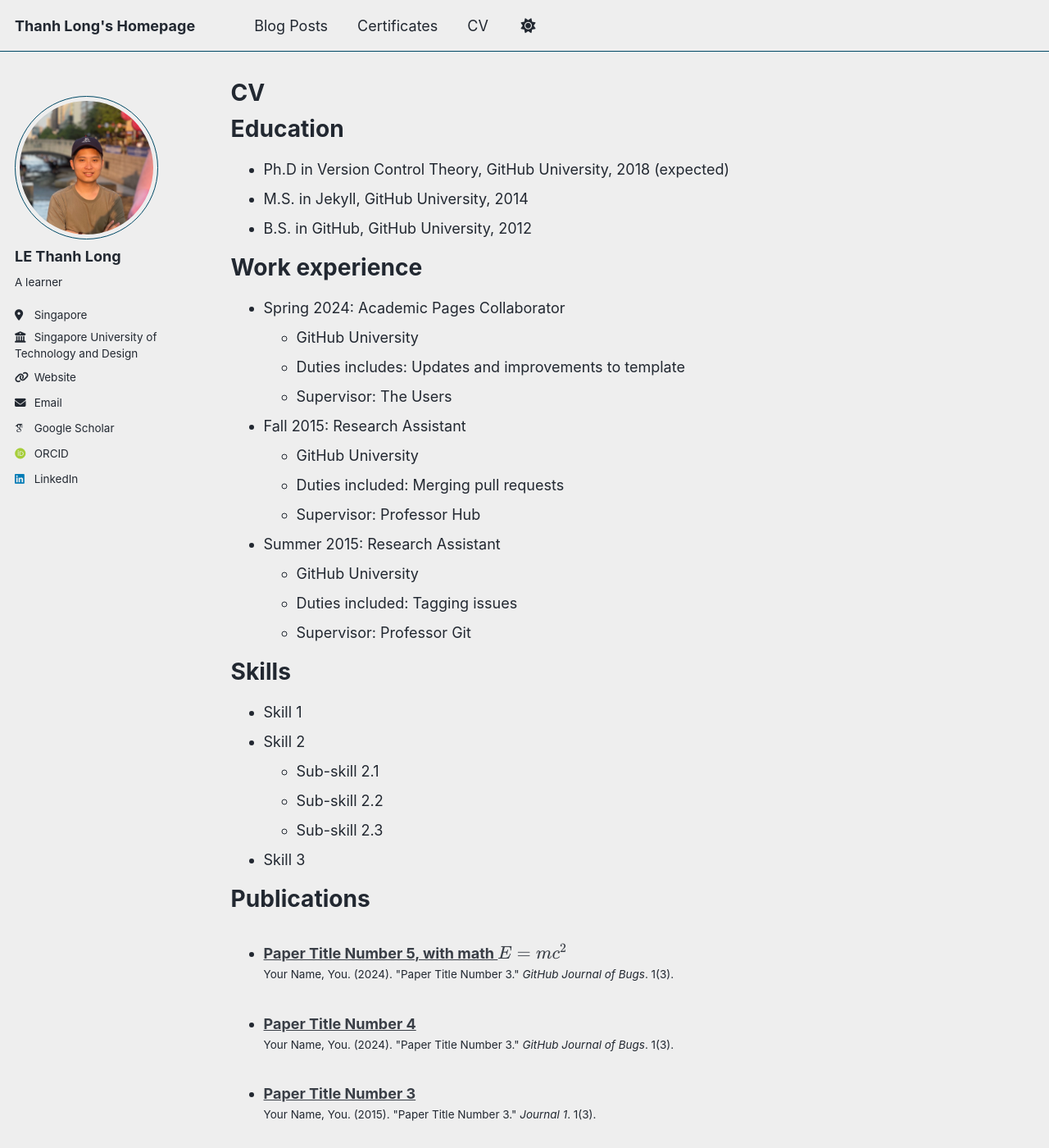
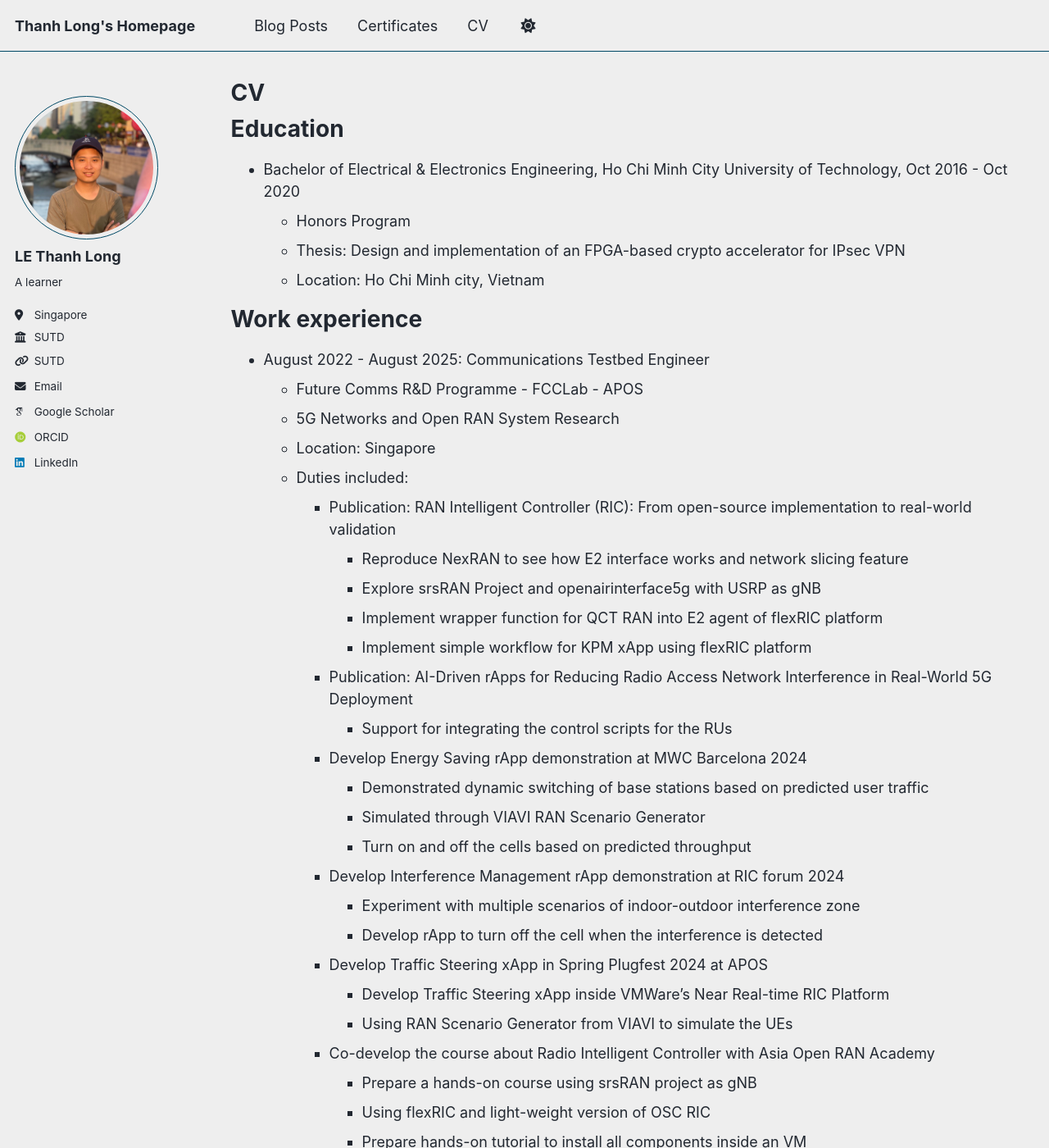
Before and after one commit to thanhlongvt98/thanhlongvt98.github.io, a Jekyll site: the page built from _pages/cv.md, in a window 1280 px wide and 1400 px high. Shown: the whole window at 82% size. Built offline with Jekyll 4.4.1, drawn with Linux system fonts in a browser that asks for light colours; some web fonts are replaced; a script bundle is joined from its source files by our own code; library files that are not in the unit come from our copies; some of the changed text lies outside the part shown.

Commit message:
modifying

```diff
--- a/_config.yml
+++ b/_config.yml
@@ -28,8 +28,9 @@
   pronouns         : # example: "she/her"
   bio              : "A learner"
   location         : "Singapore"
-  employer         : "Singapore University of Technology and Design"
+  employer         : "SUTD"
   uri              : https://www.sutd.edu.sg/
+  uri_label        : "SUTD"
   email            : "long_le@mymail.sutd.edu.sg"
 
   # Academic websites
--- a/_includes/author-profile.html
+++ b/_includes/author-profile.html
@@ -31,7 +31,7 @@
         <li class="author__desktop"><i class="fas fa-fw fa-building-columns icon-pad-right" aria-hidden="true"></i>{{ author.employer }}</li>
       {% endif %}
       {% if author.uri %}
-        <li><a href="{{ author.uri }}"><i class="fas fa-fw fa-link icon-pad-right" aria-hidden="true"></i>{{ site.data.ui-text[site.locale].website_label | default: "Website" }}</a></li>
+        <li><a href="{{ author.uri }}"><i class="fas fa-fw fa-link icon-pad-right" aria-hidden="true"></i>{% if author.uri_label %}{{ author.uri_label }}{% else %}{{ site.data.ui-text[site.locale].website_label | default: "Website" }}{% endif %}</a></li>
       {% endif %}
       {% if author.email %}
         <li><a href="mailto:{{ author.email }}"><i class="fas fa-fw fa-envelope icon-pad-right" aria-hidden="true"></i>{{ site.data.ui-text[site.locale].email_label | default: "Email" }}</a></li>
--- a/_pages/cv.md
+++ b/_pages/cv.md
@@ -11,35 +11,81 @@
 
 Education
 ======
-* Ph.D in Version Control Theory, GitHub University, 2018 (expected)
-* M.S. in Jekyll, GitHub University, 2014
-* B.S. in GitHub, GitHub University, 2012
+* Bachelor of Electrical & Electronics Engineering, Ho Chi Minh City University of Technology, Oct 2016 - Oct 2020
+  * Honors Program
+  * Thesis: Design and implementation of an FPGA-based crypto accelerator for IPsec VPN
+  * Location: Ho Chi Minh city, Vietnam
 
 Work experience
 ======
-* Spring 2024: Academic Pages Collaborator
-  * GitHub University
-  * Duties includes: Updates and improvements to template
-  * Supervisor: The Users
+* August 2022 - August 2025: Communications Testbed Engineer
+  * Future Comms R&D Programme - FCCLab - APOS
+  * 5G Networks and Open RAN System Research
+  * Location: Singapore
+  * Duties included:
+    * Publication: RAN Intelligent Controller (RIC): From open-source implementation to real-world validation
+      - Reproduce NexRAN to see how E2 interface works and network slicing feature
+      - Explore srsRAN Project and openairinterface5g with USRP as gNB
+      - Implement wrapper function for QCT RAN into E2 agent of flexRIC platform
+      - Implement simple workflow for KPM xApp using flexRIC platform
+    * Publication: AI-Driven rApps for Reducing Radio Access Network Interference in Real-World 5G Deployment
+      - Support for integrating the control scripts for the RUs
+    * Develop Energy Saving rApp demonstration at MWC Barcelona 2024
+      - Demonstrated dynamic switching of base stations based on predicted user traffic
+      - Simulated through VIAVI RAN Scenario Generator
+      - Turn on and off the cells based on predicted throughput
+    * Develop Interference Management rApp demonstration at RIC forum 2024
+      - Experiment with multiple scenarios of indoor-outdoor interference zone
+      - Develop rApp to turn off the cell when the interference is detected
+    * Develop Traffic Steering xApp in Spring Plugfest 2024 at APOS
+      - Develop Traffic Steering xApp inside VMWare's Near Real-time RIC Platform
+      - Using RAN Scenario Generator from VIAVI to simulate the UEs
+    * Co-develop the course about Radio Intelligent Controller with Asia Open RAN Academy
+      - Prepare a hands-on course using srsRAN project as gNB
+      - Using flexRIC and light-weight version of OSC RIC
+      - Prepare hands-on tutorial to install all components inside an VM
+    * Testing engineer at Plugfest Spring and Fall 2024
+      - Conduct Security Assurance Specification (SCAS) Test cases for gNB
+      - Conduct E2 interface testing
+      - Conduct End-to-End test cases for gNB
 
-* Fall 2015: Research Assistant
-  * GitHub University
-  * Duties included: Merging pull requests
-  * Supervisor: Professor Hub
+* Apr. 2021 - Jul. 2022: Software Developer
+  * Techedge Ltd
+  * Location: Vietnam
+  * Duties included:
+    * Edge gateway for solar rooftop monitoring system
+      - Develop monitoring and control services at the edge gateway and cloud
+      - IIoT network management with virtual P2P VPN
+    * Multi-robots system development in 3D simulator environment
+      - Develop exploration algorithm for UGV
+      - Configure UAV navigation stack parameters to work with 3D voxblox map
+      - Develop a technique for communicating between a 3D environment (Unity) and a multirobot platform
 
-* Summer 2015: Research Assistant
-  * GitHub University
-  * Duties included: Tagging issues
-  * Supervisor: Professor Git
+* Nov. 2020 - Apr. 2021: Software Developer
+  * Impact Technical Resources Vietnam Corporation
+  * Location: Vietnam
+  * Duties included:
+    * Classification algorithm for ECG signal
+      - Develop algorithms for ECG-based heartbeat classification for arrhythmia detection
+      - Develop ECG-based GRU model for abnormal heartbeat symptoms
 
-Skills
-======
-* Skill 1
-* Skill 2
-  * Sub-skill 2.1
-  * Sub-skill 2.2
-  * Sub-skill 2.3
-* Skill 3
+* Nov. 2019 - Apr. 2020: Software Developer
+  * Viettel High Technology Industries Corporation
+  * Location: Vietnam
+  * Duties included:
+    * IPsec VPN service for SOHO router
+      - System programming (socket, file, TCP/IP, IPC, multithreading) in C
+      - Linux kernel network driver
+      - IPsec stack integration into developing SOHO router
+
+* Jun. 2019 - Dec. 2020: Software Developer (Thesis)
+  * Location: Vietnam
+  * Duties included:
+    * SOHO VPN router
+      - Linux kernel module for FPGA based cryptographic accelerator
+      - Communication between extended FPGA Board and router through PCIe
+      - Interaction of the network stack and cryptography in the Linux kernel
+      - Improving IPsec VPN speed of development SOHO router using extended FPGA
 
 Publications
 ======
@@ -59,6 +105,18 @@
     {% include archive-single-cv.html %}
   {% endfor %}</ul>
 
-Service and leadership
+Honors and Awards
 ======
-* Currently signed in to 43 different slack teams
+* Best Demo Paper Award at The 2nd Workshop on Next-generation Open and Programmable Radio Access Networks (NG-OPERA), INFOCOM WKSHPS, 2024
+<!-- * Be elected as one of 50 students to join the contest for selecting Vietnam team joining the International Mathematical Olympiad - 2016 -->
+<!-- * Second prize in National Excellent Student Contest in Maths, Vietnam, 2016 -->
+* Consolation prize in National Excellent Student Contest in Maths, Vietnam, 2015
+<!-- * Bronze Medal Southern Olympiad 30/4 in Maths, 2015 -->
+
+Skills
+======
+* **Tools:** Docker, Git, VM, Kubernetes, ESXi
+<!-- * **Linux system programming:** Programming with file, socket, multithread, IPC -->
+* **Environment:** Linux, Robot Operating System
+* **Programming Languages:** C/C++, Python, Bash script.
+<!-- * **Microcontroller programming:** Hands-on experience with ARM Cortex-M4 microcontrollers -->
```
